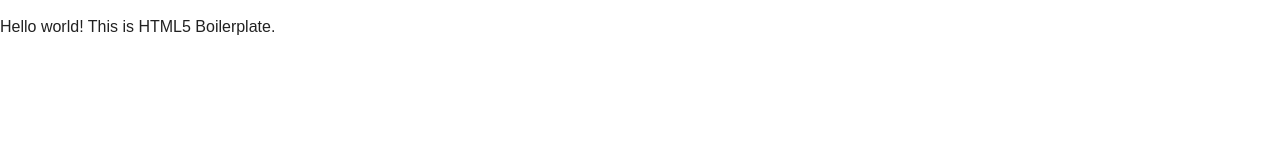
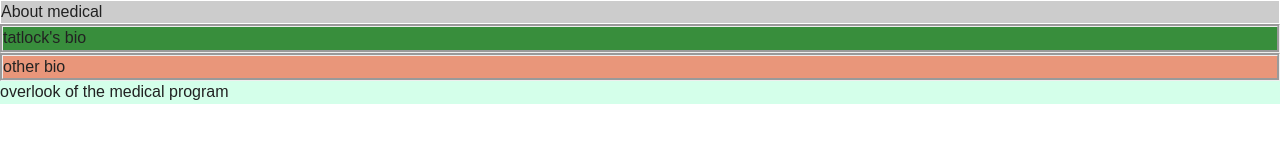
Before and after one commit to elijahglz/mhs-select-schools, a plain HTML site: page index.html in a window 1280 px wide. Drawn offline with Linux system fonts and the light colour scheme.

Commit message:
added div classes

```diff
--- a/index.html
+++ b/index.html
@@ -1,21 +1,39 @@
 <!doctype html>
 <html class="no-js" lang="">
+
     <head>
         <meta charset="utf-8">
         <meta http-equiv="X-UA-Compatible" content="IE=edge,chrome=1">
         <title></title>
         <meta name="description" content="">
         <meta name="viewport" content="width=device-width, initial-scale=1">
-
         <link rel="stylesheet" href="css/normalize.min.css">
         <link rel="stylesheet" href="css/main.css">
+        <script src="js/vendor/modernizr-2.8.3.min.js"></script>
+        <style>
+            div.about {
+                background-color: #ccc;
+                border:1px solid #ffffff;
+            }
+            div.bio1 {
+                background-color: #388E3C;
+                border-style:groove;
+            }
+            div.bio2 {
+                background-color: #e9967a;
+                border-style:groove;
+            }
+            div.overlook {
+                background-color: #d4ffea;
+            }
+        </style>
+    </head>
 
-        <script src="js/vendor/modernizr-2.8.3.min.js"></script>
-    </head>
     <body>
+        <div class="about">About medical</div>
+        <div class="bio1">tatlock's bio</div>
+        <div class="bio2">other bio</div>
+        <div class="overlook">overlook of the medical program</div>
+    </body>
 
-        <p>Hello world! This is HTML5 Boilerplate.</p>
-
-        <script src="js/main.js"></script>
-    </body>
 </html>
```
